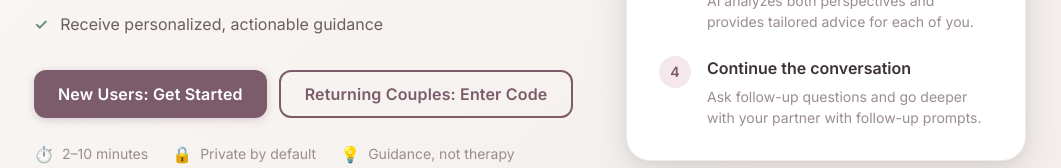
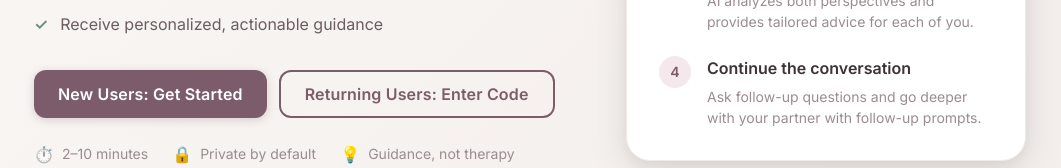
Before and after one commit to calebkintsugi/couples-therapy, a React (Vite) app: page / in a window 1280 px wide. Shown: the part 398-566 px from the top of the page, without its empty margins (110-1171 px from the left). Built offline with nearby package versions, Linux system fonts and the light colour scheme; the HTML template or start-up script is replaced by a standard one.

Commit message:
Update Landing.jsx

```diff
--- a/src/components/Landing.jsx
+++ b/src/components/Landing.jsx
@@ -103,7 +103,7 @@ function Landing() {
                     }, 100);
                   }}
                 >
-                  Returning Couples: Enter Code
+                  Returning Users: Enter Code
                 </button>
               </div>
 
```
